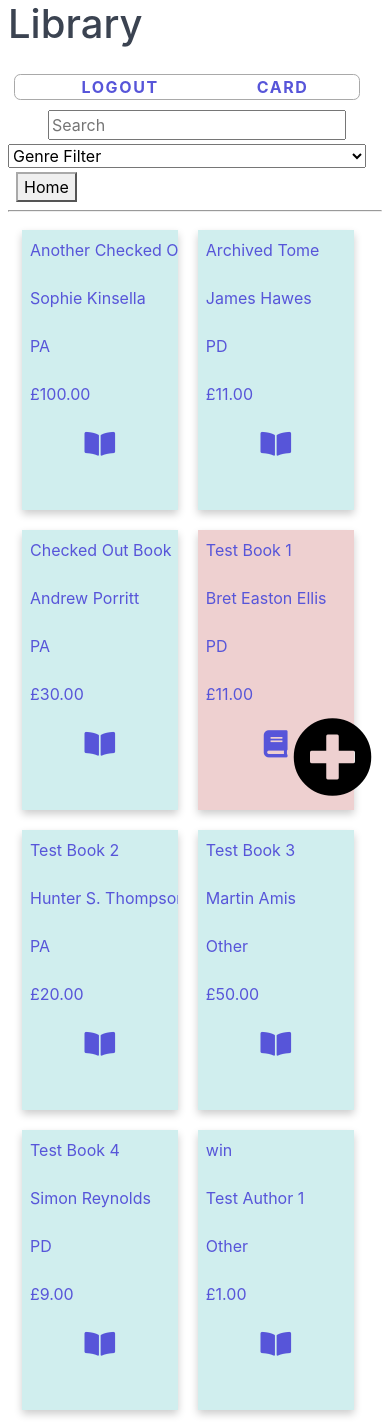
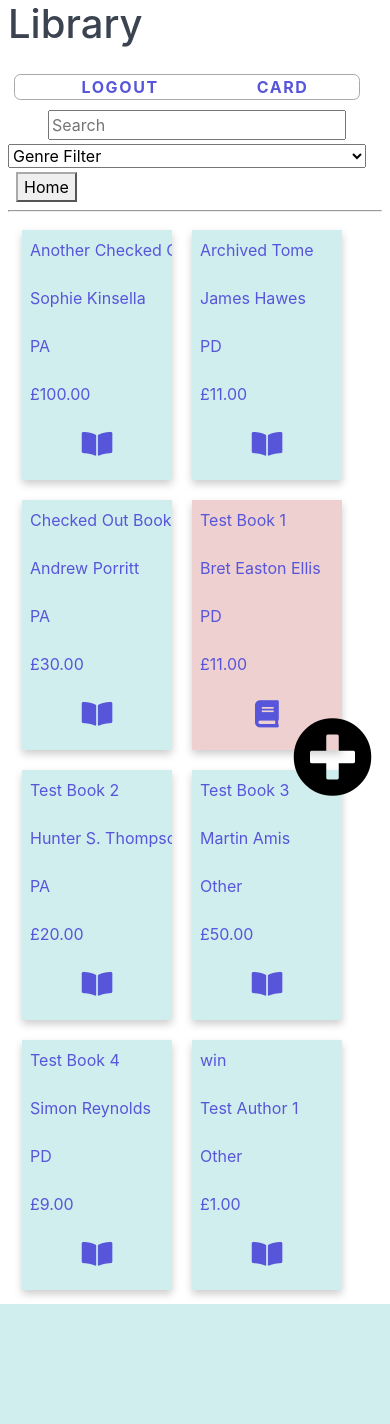
Before and after one commit to andrewporritt1977/django-library, a Django app: page /books/1/ in a window 390 px wide. After the commit the page ends 1304 px from the top, so only its background shows below. Run offline with Django 3.2, Linux system fonts and the light colour scheme; a user stored in the database is signed in; data comes from the database, SQL or seed files in the repository; some libraries are stand-ins or nearby versions.

Commit message:
fixed library book sizing bug with fixed sizing Works on desktop / mobile / tablet views

```diff
--- a/env.py
+++ b/env.py
@@ -1,7 +1,7 @@
 import os
 
 os.environ.setdefault('SECRET_KEY', '*ylp@%6+lg@c+o#zmp3u#hyi^dug36vpg%xsc5_pw5hx0q7jpj')
-os.environ.setdefault('DEBUG', 'False')
+os.environ.setdefault('DEBUG', 'True')
 os.environ.setdefault('EMAIL_ADDRESS', 'django.library.app@gmail.com')
 os.environ.setdefault('EMAIL_PASSWORD', 'Barros99')
 os.environ.setdefault('STRIPE_PUBLISHABLE_KEY', 'pk_test_RDA0sZZHdByA9ZIU5vSnPzKb00mv3JHfPk')
--- a/library_app/static/main.css
+++ b/library_app/static/main.css
@@ -98,7 +98,8 @@
     transition: 0.3s;
     white-space: nowrap;
     overflow: hidden;
-    height : 14rem;
+    height : 250px;
+    width : 150px;
     box-sizing: border-box;
 }
 
@@ -115,7 +116,8 @@
     transition: 0.3s;
     white-space: nowrap;
     overflow: hidden;
-    height : 14rem;
+    height : 250px;
+    width : 150px;
     box-sizing: border-box;
 
 }
@@ -145,6 +147,6 @@
 
 .hide_link_wrapper{
     display : block;
-    height: 100%;
+    height: 13rem;
     width: 100%;
 }
--- a/library_books/views.py
+++ b/library_books/views.py
@@ -27,7 +27,6 @@ def add_book(request):
             book = form.save(commit=False)
             book.save()
             return redirect('books')
-
     else:
         form = AddBook()
     return render(request, 'add_book.html', {'form' : form})
```
